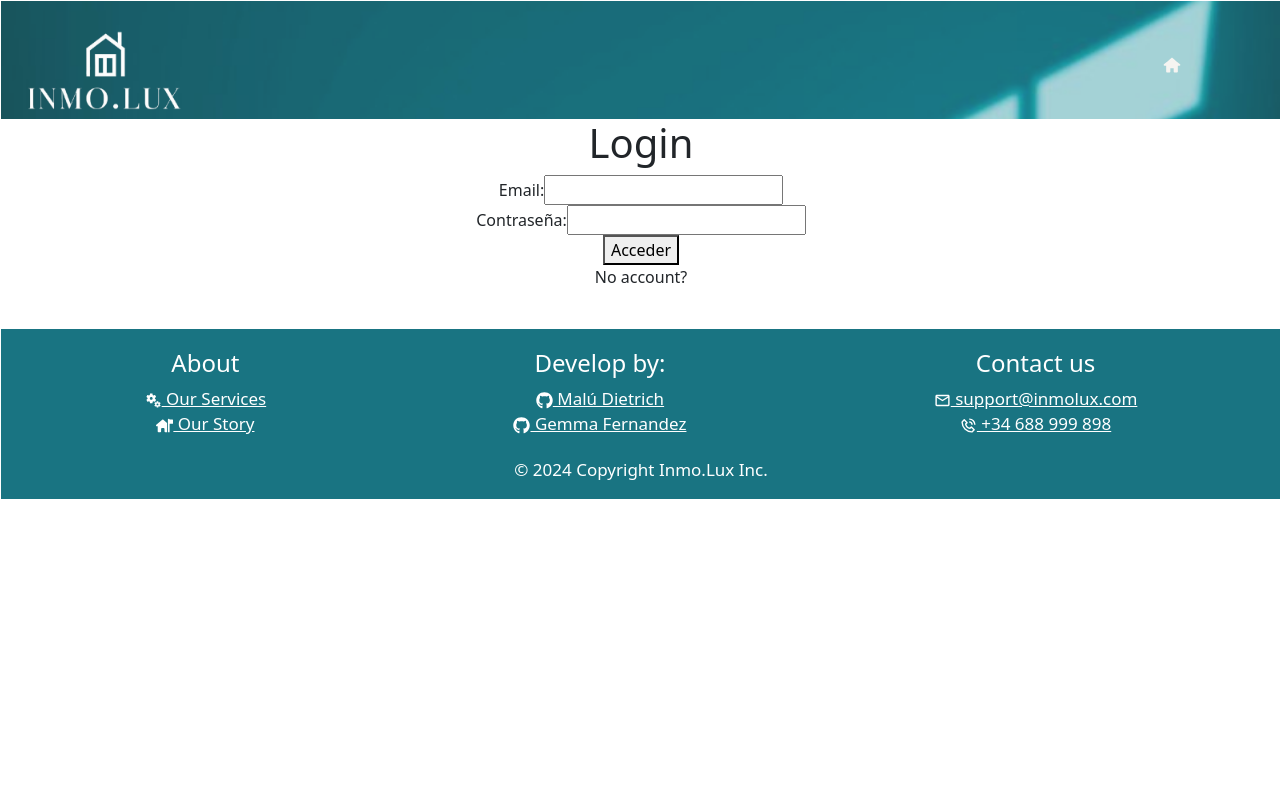
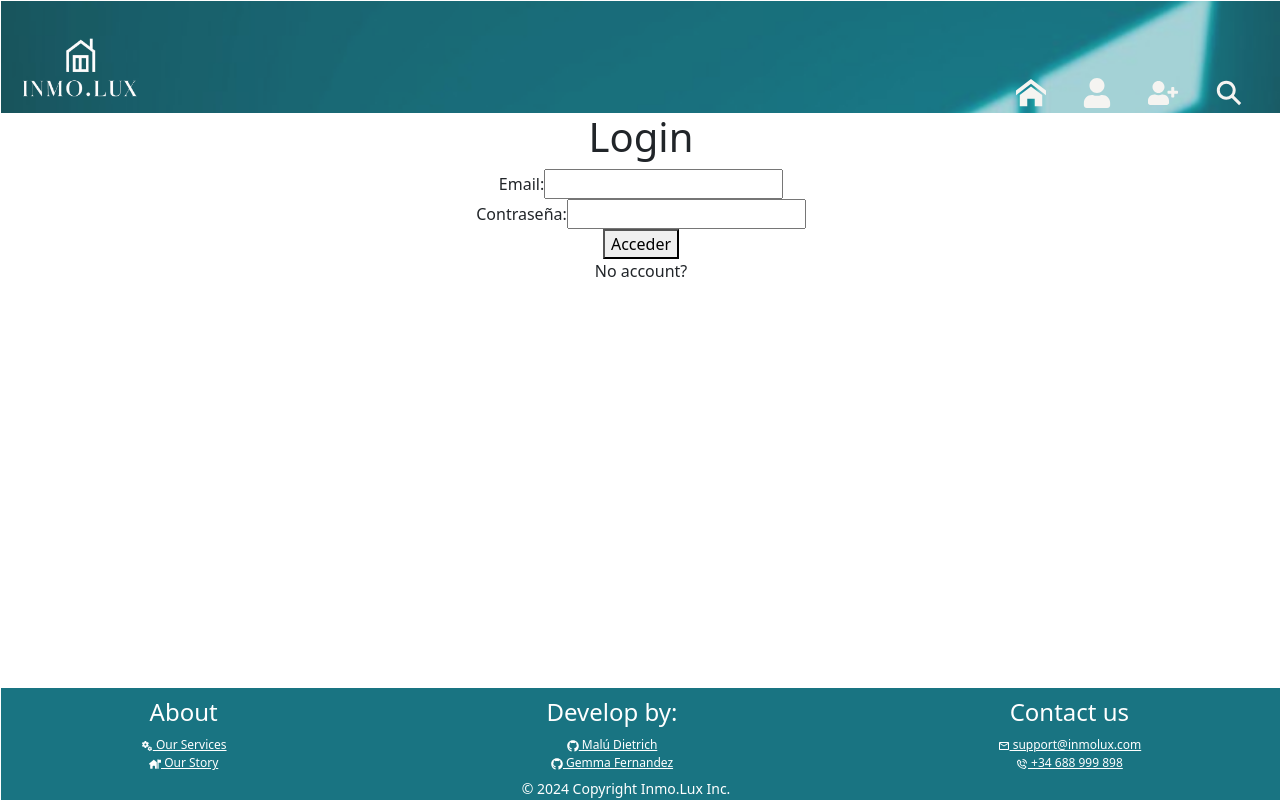
Before and after one commit to Gemma-Fernandez/inmolux-client, a React (Vite) app: page /login in a window 1280 px wide. Built offline with nearby package versions, Linux system fonts and the light colour scheme; no server answers.

Commit message:
css profile

```diff
--- a/src/App.css
+++ b/src/App.css
@@ -1,106 +1,157 @@
 
 #root {
   width: 100%;
+  height: 100%;
   margin: 1px;
   padding: 0;
   text-align: center;
   background-color: #ffffff;
-  margin: 1px solid white;
+  margin: 1px;
 }
 
 
+/*
 /*--------------MAPA---------------*/
 
-.home-title {
-color:#197482;
+.leaflet-container {
+  height: 230px; /* example */
+  width: 330px; /* example */
+  border-radius: 10px;
+  box-shadow: 1px 10px 20px rgb(129, 127, 127);
+  margin: auto;
+  border:1px solid  #fdfdfd;
+  z-index: 1;
+  position: relative;
 }
-
-.leaflet-container {
-  height: 300px; /* example */
-  width: 300px; /* example */
-  border-radius: 10px;
-  margin-bottom: 20px;
-  box-shadow: 0px 10px 20px rgb(129, 127, 127);
+.map-container{
+  right: 13px;
+  margin: 6.7rem auto;
+  position: relative;
 }
-
-
-.map-container{
-  margin: 0 auto;
-  display:flex;
-  flex-direction: column;
-  align-items: center;
-
-  margin-top: 13rem;
-}
-
-html, body {
-  height: 100%;
-  margin: 0;
-  padding: 0;
+.home-title{
+  position: absolute;
+  z-index: 2;
+  text-align: center;
+  color: rgb(45, 46, 46);
+  text-shadow: 2px 1px 10px #f0f9f6;
+  letter-spacing: 2px;
+  top: 10px;
+  left: 35%;
+  transform: translateX(-50%);
+  font-size: 15px;
 }
 
 /*------VIDEO-------*/
-
-.home-video {
-  display: flex;
-  flex-direction: column;
-  gap: 1rem;
-  margin-bottom: 2rem;
-
+.video-container {
+  position: absolute;
+  top: 5rem;
+  left: 0;
+  width: 100%;
+  height: auto;
+  overflow: hidden;
+  opacity: 0.9;
+  z-index: 0;
+  box-shadow: 1px 10px 20px rgb(129, 127, 127);
 }
 
-.video-container {
-  position: absolute;
-  overflow: hidden;
+.video-container video {
   width: 100%;
-  height: auto;
+  height: 100%;
   object-fit: cover;
-  opacity: 0.9;
- box-shadow: 0px 10px 20px rgb(129, 127, 127);
-
 }
 
-.background-video-container{
-  position:relative;
-  overflow: hidden;
-  width: 100%;
-  height: 100vh;
+.title-home{
+  position: relative;
+  z-index: 1;
+  text-align: center;
+  color: rgba(252, 251, 251, 0.564);
+  text-shadow: 2px 1px 10px #000000;
+  letter-spacing: 2px;
+  margin-top: 60px;
+  animation: fadeInUp 3.5s ease-in-out;
+}
+@keyframes fadeInUp {
+  0% {
+    opacity: 0;
+    transform: translateY(50px);
+  }
+  100% {
+    opacity: 1;
+    transform: translateY(0);
+  }
 
 
 }
 
-.content{
-  position:absolute;
-  z-index:1;
-  text-align:center;
-  color:white;
-  text-shadow: 2px 1px 10px  #000000;
-  letter-spacing: 2px;
-  border: 2px solid black;
-}
+@media (min-width: 1040px){
+  .video-container {
+    position: absolute;
+    top: 8rem;
 
-@media (min-width: 768px) and (max-width: 1040px) {
-  .content{
-    position:relative;
-    z-index:1;
-    text-align:center;
-    color:white;
-    top: 300px;
-    font-size: 3rem;
+    width: 100%;
+    height: auto;
+    overflow: hidden;
+    opacity: 0.9;
+    z-index: 0;
+    box-shadow: 1px 10px 10px 20px rgb(129, 127, 127);
+    margin: auto;
+  }
+
+  .video-container video {
+    width: 100%;
+    height: 100%;
+    object-fit: cover;
+  }
+
+  .title-home{
+    position: relative;
+    z-index: 1;
+    text-align: center;
+    color: rgba(252, 251, 251, 0.564);
+    text-shadow: 2px 1px 10px #000000;
+    letter-spacing: 2px;
+    margin-top: 15rem;
+    font-size: 3.5rem;
+    animation: fadeInUp 3.5s ease-in-out;
+  }
+  @keyframes fadeInUp {
+    0% {
+      opacity: 0;
+      transform: translateY(50px);
+    }
+    100% {
+      opacity: 1;
+      transform: translateY(0);
+    }
+  }
+  .leaflet-container {
+    height: 250px; /* example */
+    width: 350px; /* example */
+    border-radius: 50%;
+    box-shadow: 1px 10px 20px rgb(129, 127, 127);
+    border:1px solid  #fdfdfd;
+    z-index: 1;
+    position: relative;
+  }
+  .map-container{
+   top:5rem;
+
+    position: relative;
+  }
+  .home-title{
+    position: absolute;
+    z-index: 2;
+    text-align: center;
+    color: rgb(45, 46, 46);
+    text-shadow: 2px 1px 10px #f0f9f6;
+    letter-spacing: 2px;
+    top: 10px;
+    left: 35%;
+    transform: translateX(-50%);
+    font-size: 15px;
   }
 }
 
-@media (min-width: 1040px){
-  .content{
-    position:relative;
-    z-index:1;
-    text-align:center;
-    color:white;
-    top: 500px;
-    font-size: 5rem;
-  }
-
-}
 
 /*Navbar*/
 
@@ -129,12 +180,6 @@ z-index: 1;
   gap: 4px;
 }
 
-.icons-navbar {
-  color: rgb(245, 243, 240);
-  width: 30px;
-  cursor: pointer;
-  margin-top: 10px;
-}
 
 .icon-vivienda {
   color: rgb(245, 243, 240);
@@ -171,55 +216,43 @@ height: 20px;
       gap: 4px;
     }
 
-    .icons-navbar {
-      color: rgb(245, 243, 240);
-      width: 30px;
-      cursor: pointer;
-      margin-top: 40px;
-    }
 
     .icon-vivienda {
       color: rgb(245, 243, 240);
-      width: 30px;
-    height: 20px;
+      font-size: 20px;
       cursor: pointer;
-      margin-top: 40px;
+
     }
 
 }
 
 @media (min-width: 1024px) {
   .navbar-container {
+    display:flex;
+    flex-direction: row;
+    opacity: 0.9;
+    z-index: -1;
     width: 100%;
-    height: auto;
+    height: 10%;
 
     }
     .navbar-container-icons {
       display:flex;
       flex-direction: row;
-      justify-content: center;
-    align-items: center;
-    gap: 20px;
-    }
-    .logo1 {
-      width: 200px;
-      height: auto;
-      text-align: left;
-      margin-top: 20px;
 
     }
-    .icons-navbar {
-      color: rgb(245, 243, 240);
-     width: 20px;
-      padding: 10px;
+
+    .logo1 {
+      width: 150px;
+
+    }
+
+    .icon-vivienda {
+      width: 30px;
+      height: auto;
       cursor: pointer;
-      margin-top: 10px;
-    }
-    .icon-vivienda {
-      color: rgb(245, 243, 240);
-      width: 3rem;
-      cursor: pointer;
-      margin-top: 10px;
+      margin-top: 4.5rem;
+     margin-right: 2rem;
     }
 }
 
@@ -662,7 +695,8 @@ padding: 0;
 
 @media (min-width: 1024px) {
   .profile-container{
-    background: url('./images/background-user-profile1.avif') center center no-repeat;
+    background-color: #03272c;
+    position: relative;
   }
 }
 
--- a/src/components/NavBar.jsx
+++ b/src/components/NavBar.jsx
@@ -4,13 +4,12 @@ import { AuthContext } from "../context/auth.context";
 import logo1 from "../images/logo2.png";
 import { FaUser } from "react-icons/fa";
 import { FaUserPlus } from "react-icons/fa";
-import { TiHome } from "react-icons/ti";
+import { ImHome } from "react-icons/im";
 import { IoMdLogOut } from "react-icons/io";
 import { FaUserEdit } from "react-icons/fa";
 import { useNavigate } from "react-router-dom";
 import Wishlist from "./Wishlist/Wishlist.jsx";
-import { GrSearchAdvanced } from "react-icons/gr";
-
+import { IoSearchSharp } from "react-icons/io5";
 
 import React from "react";
 
@@ -38,18 +37,19 @@ function NavBar() {
         <img src={logo1} className="logo1" alt="logo" />
       </Link>
       <div className="navbar-container-icons">
-        <Link to="/vivienda">
-          <TiHome className="icon-vivienda" title="Listado de casas" />
-        </Link>
+
 
         {isLoggedIn ? (
           <>
+           <Link to="/vivienda">
+          < ImHome className="icon-vivienda" title="Listado de casas" />
+        </Link>
             {admin ? (
-              <Link to="/admin/profile">
+              <Link to="/admin/profile" title="Administrator Profile">
                 <FaUserEdit className="icon-vivienda" />
               </Link>
             ) : (
-              <Link to="/user/profile">
+              <Link to="/user/profile" title="User Profile">
                 <FaUserEdit className="icon-vivienda" />
               </Link>
             )}
@@ -61,26 +61,29 @@ function NavBar() {
               />
             </Link>
 
-            <Link to="/vivienda/search" className="search-mobile">
-            <GrSearchAdvanced className="icons-navbar" title="Search"/>
+            <Link to="/vivienda/search" title="Search">
+            <IoSearchSharp className="icon-vivienda"/>
             </Link>
 
-            <Link to="/user/wishlist">
-            <Wishlist title='wishlist'/>
+            <Link to="/user/wishlist" title="wishlist">
+            <Wishlist className='whish-button'/>
             </Link>
 
 
           </>
         ) : (
           <>
+           <Link to="/vivienda"  title="Listado de casas">
+          <ImHome className="icon-vivienda" />
+        </Link>
             <Link to="/login">
-              <FaUser className="icons-navbar" />
+              <FaUser className="icon-vivienda" />
             </Link>
             <Link to="/signup">
-              <FaUserPlus className="icons-navbar" title="Signup" />
+              <FaUserPlus  className="icon-vivienda" title="Signup" />
             </Link>
-            <Link to="/vivienda/search" className="search-mobile">
-            <GrSearchAdvanced className="icons-navbar" title="Search"/>
+            <Link to="/vivienda/search" title="Search">
+            <IoSearchSharp className="icon-vivienda"/>
             </Link>
           </>
         )}
--- a/src/components/Wishlist/Wishlist.jsx
+++ b/src/components/Wishlist/Wishlist.jsx
@@ -8,12 +8,10 @@ function Wishlist() {
   const { wishlist } = useContext(WishlistContext);
 
   return (
-    <div className='heart-icon'>
     <button type='button' className='whish-button'>
-<FaHeart />
+<FaHeart/>
 <span className='whish-state'>{wishlist.length}</span>
     </button>
-    </div>
   )
 }
 
--- a/src/components/footer/Footer.jsx
+++ b/src/components/footer/Footer.jsx
@@ -10,24 +10,25 @@ function Footer() {
   return (
     <div className="footer-container">
       <div className="footer-elements">
-        <div>
+        <div >
           <h4 className="footer-title">About</h4>
-          <a href=""><MdMiscellaneousServices /> Our Services</a> <br/>
-          <a href=""><FaHouseFlag /> Our Story</a>
+          <a  href="" className="footer-small-content"><MdMiscellaneousServices /> Our Services</a> <br/>
+          <a className="footer-small-content" href=""><FaHouseFlag /> Our Story</a>
         </div>
         <div>
           <h4 className="footer-title">Develop by:</h4>
-          <a href="https://github.com/Malu888"> <FaGithub /> Malú Dietrich</a>
+          <a className="footer-small-content" href="https://github.com/Malu888"> <FaGithub /> Malú Dietrich</a>
           <br />
-          <a href="https://github.com/Gemma-Fernandez"> <FaGithub /> Gemma Fernandez</a>
+          <a className="footer-small-content" href="https://github.com/Gemma-Fernandez"> <FaGithub /> Gemma Fernandez</a>
         </div>
         <div>
           <h4 className="footer-title">Contact us</h4>
-          <a href=""><MdOutlineEmail/> support@inmolux.com</a> <br/>
-          <a href=""><BiPhoneCall /> +34 688 999 898</a>
+          <a className="footer-small-content" href=""><MdOutlineEmail/> support@inmolux.com</a> <br/>
+          <a className="footer-small-content" href=""><BiPhoneCall /> +34 688 999 898</a>
         </div>
       </div>
-      <p>© 2024 Copyright Inmo.Lux Inc.</p>
+      <div><p className="last-content-footer">© 2024 Copyright Inmo.Lux Inc.</p></div>
+
     </div>
   );
 }
--- a/src/components/footer/footer.css
+++ b/src/components/footer/footer.css
@@ -1,18 +1,41 @@
 .footer-container{
-    position: relative !important;
-    background-color:#197482 ;
     color: white;
-    text-align: center;
+    background-color: #197482 ;
+    display: flex;
+    flex-direction: row;
+    justify-content: center;
+    align-items: center;
+    width: 100vw;
+    height: 14%;
+    position: fixed;
     bottom: 0;
-    width: 100%;    /*abarca el ancho de la pag*/
-    padding-bottom:1px;
-    font-size: 17px;
+    font-size: 14px;
 }
 .footer-elements{
  display: flex;
- justify-content: space-around;
- padding: 20px;
+ flex-direction: row;
+ gap: 20rem;
+ text-align: center;
+ font-size: 12px;
+ justify-content: center;
+ align-items: center;
+ width: 100vw;
+ height: 10%;
+ position: fixed;
+ bottom: 0;
+ margin-bottom: 25px;
 
+}
+
+.footer-title{
+    margin-bottom: 10px;
+}
+
+.last-content-footer{
+   margin-top: 8rem;
+    font-size: 14px;
+    margin-bottom: 40px;
+   margin-right: 30px;
 }
  a{
     color: white;
@@ -21,11 +44,34 @@
 a:hover{
     transition: color 0.3s;
 }
-@media only screen and (max-width: 768px){
+@media (max-width: 768px){
     .footer-container{
-        font-size: 10px;
+        color: white;
+        background-color: #197482 ;
+        display: flex;
+        flex-direction: row;
+        justify-content: center;
+        align-items: center;
+        width: 100vw;
+        height: 13%;
+        position: fixed;
+        bottom: 0;
     }
+    .footer-elements{
+     display: flex;
+     flex-direction: row;
+     gap: 1rem;
+     text-align: center;
+     font-size: 10px;
+     justify-content: center;
+     align-items: center;
+
+    }
+
     .footer-title{
-        font-size: 15px;
+        margin-bottom: 0;
+        overflow: hidden;
+        font-size: 13px;
     }
+
 }
```
Also changed, not shown: src/Pages/Home.jsx (+7 -3 lines), src/components/Wishlist/Wishlist.css (+23 -24 lines).
